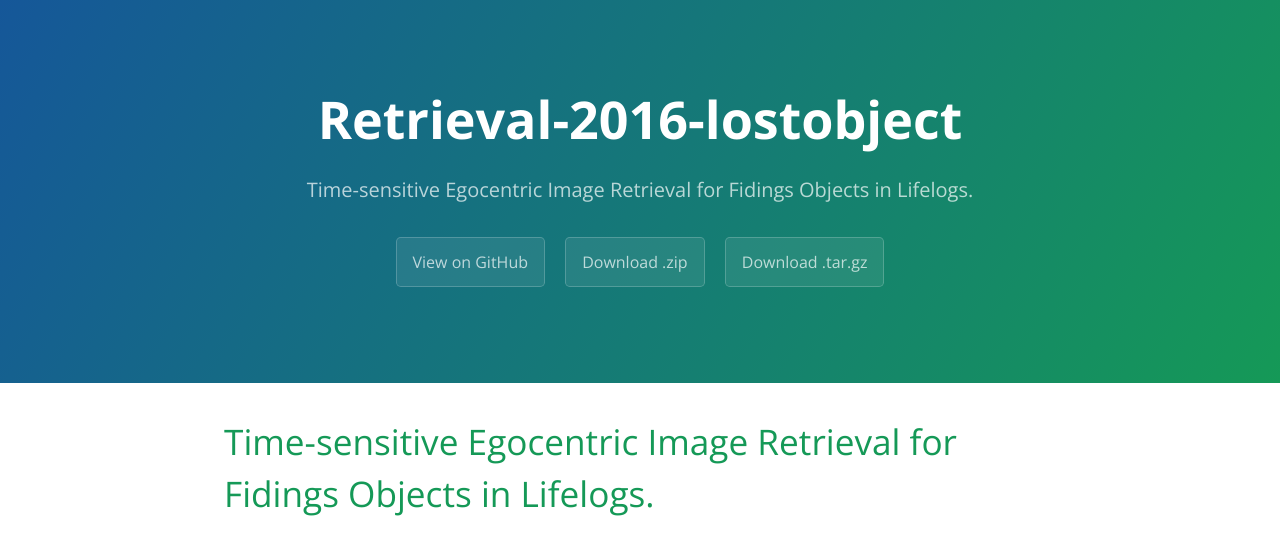
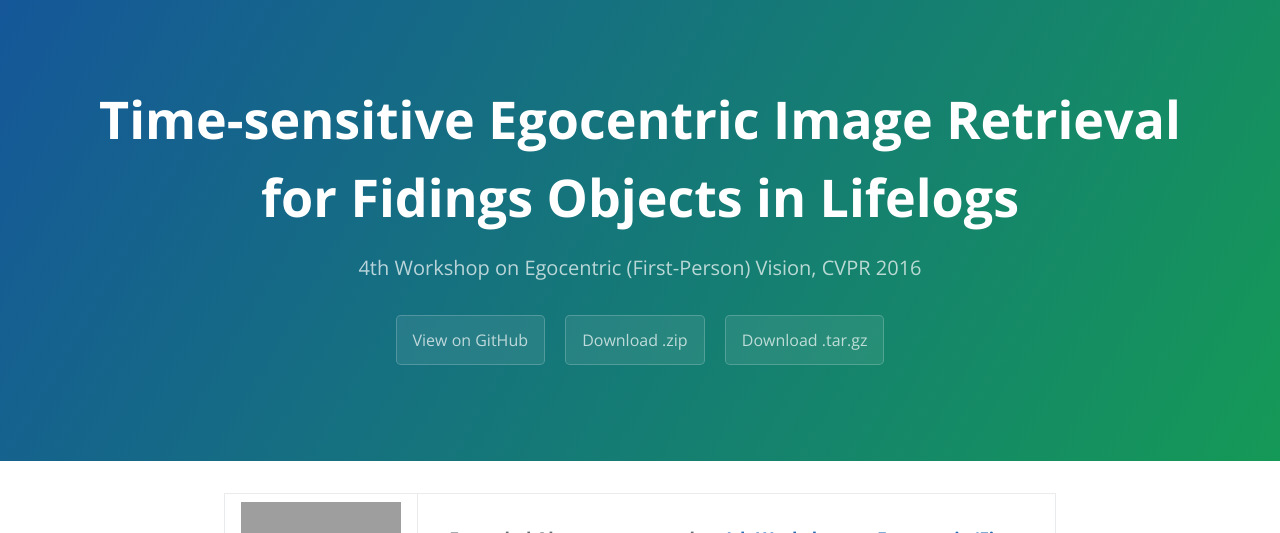
Before and after one commit to imatge-upc/retrieval-2016-lostobject, a plain HTML site: page index.html in a window 1280 px wide. Shown: the top 533 px of the page. Drawn offline with nearby package versions, Linux system fonts and the light colour scheme; grey boxes are pictures that could not be loaded.

Commit message:
Title modified

```diff
--- a/index.html
+++ b/index.html
@@ -23,17 +23,14 @@
   </head>
   <body>
     <section class="page-header">
-      <h1 class="project-name">Retrieval-2016-lostobject</h1>
-      <h2 class="project-tagline">Time-sensitive Egocentric Image Retrieval for Fidings Objects in Lifelogs. </h2>
+      <h1 class="project-name">Time-sensitive Egocentric Image Retrieval for Fidings Objects in Lifelogs</h1>
+      <h2 class="project-tagline">4th Workshop on Egocentric (First-Person) Vision, CVPR 2016 </h2>
       <a href="https://github.com/imatge-upc/retrieval-2016-lostobject" class="btn">View on GitHub</a>
       <a href="https://github.com/imatge-upc/retrieval-2016-lostobject/zipball/master" class="btn">Download .zip</a>
       <a href="https://github.com/imatge-upc/retrieval-2016-lostobject/tarball/master" class="btn">Download .tar.gz</a>
     </section>
 
     <section class="main-content">
-      <h1>
-<a id="time-sensitive-egocentric-image-retrieval-for-fidings-objects-in-lifelogs" class="anchor" href="#time-sensitive-egocentric-image-retrieval-for-fidings-objects-in-lifelogs" aria-hidden="true"><span aria-hidden="true" class="octicon octicon-link"></span></a>Time-sensitive Egocentric Image Retrieval for Fidings Objects in Lifelogs.</h1>
-
 <table>
 <thead>
 <tr>
```
